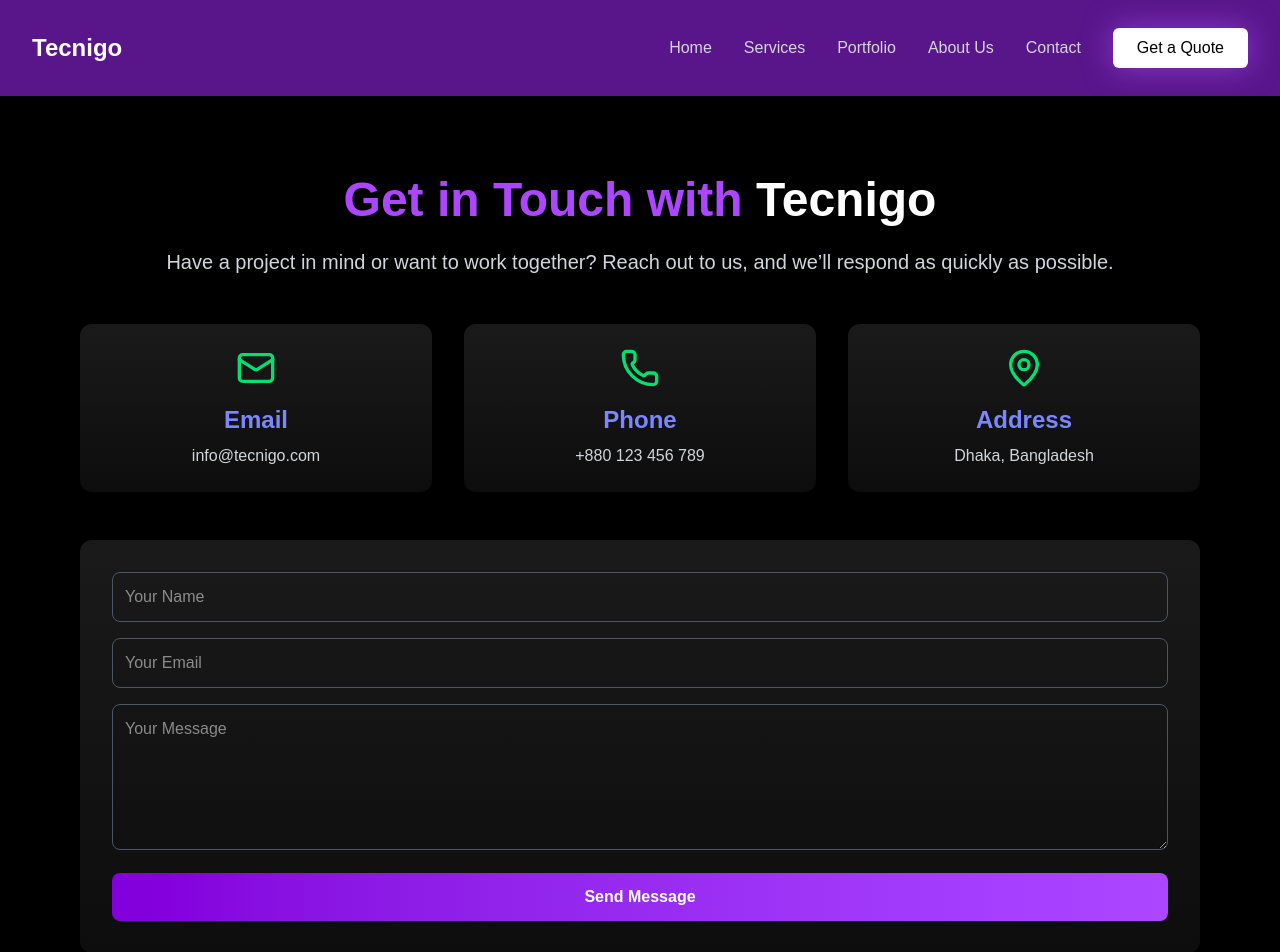
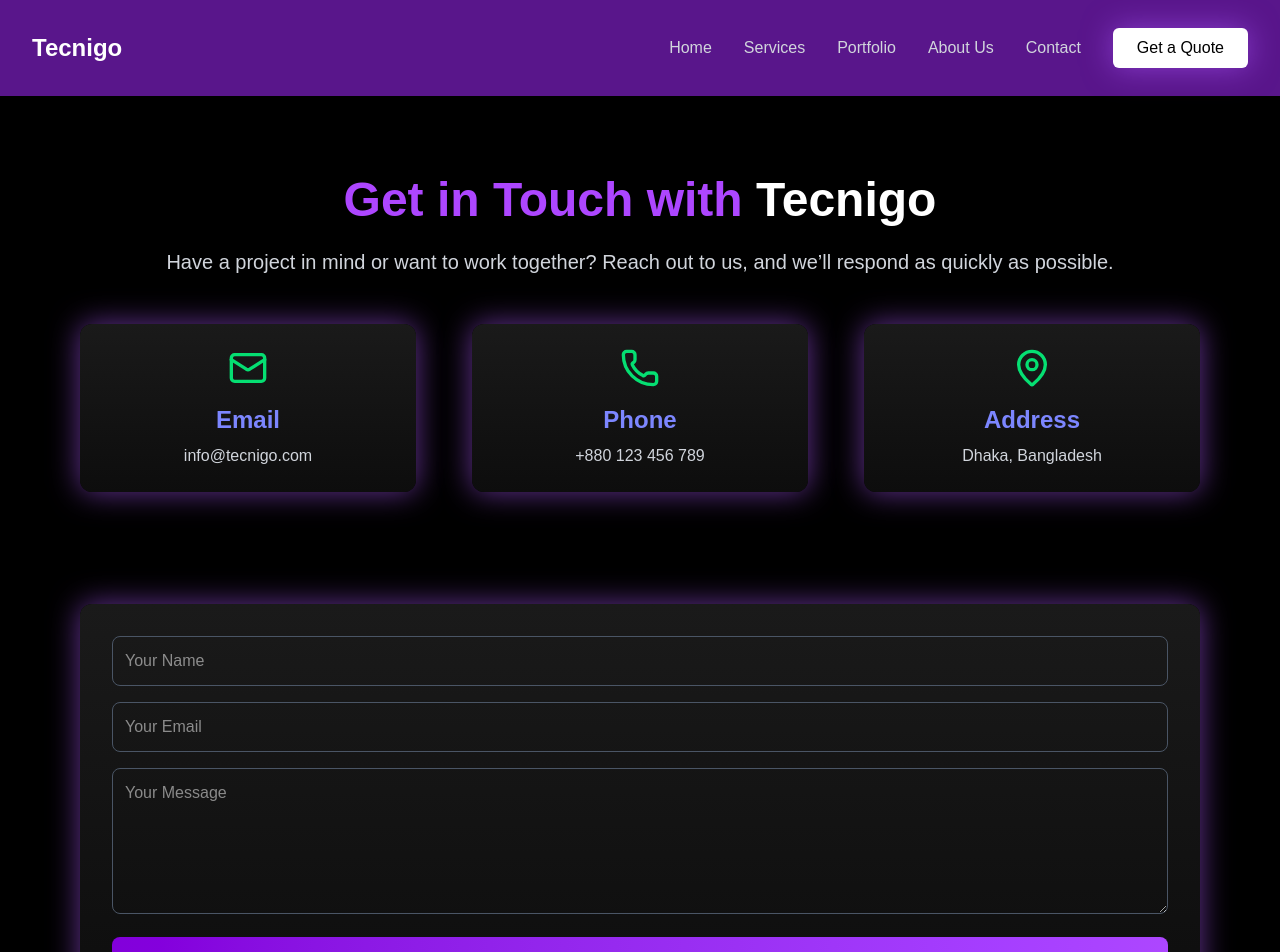
Before and after one commit to iqbalxrr/tecnigo-agency, a Next.js app: page /contact in a window 1280 px wide. Shown: the top 952 px of the page. Built offline with nearby package versions, Linux system fonts and the light colour scheme.

Commit message:
added fix plmcddfc

```diff
--- a/src/app/about/page.jsx
+++ b/src/app/about/page.jsx
@@ -20,20 +20,20 @@ const AboutUs = () => {
         </p>
 
         {/* Our Values */}
-        <div className="grid md:grid-cols-3 gap-8 text-center">
-          <div className="p-6 bg-gradient-to-b from-[#1a1a1a] to-[#0d0d0d] rounded-xl shadow-lg hover:shadow-indigo-500/50 transition-all duration-300">
+        <div className="grid md:grid-cols-3 gap-14 text-center">
+          <div className="p-6 bg-gradient-to-b from-[#1a1a1a] to-[#0d0d0d] rounded-xl border-purple-500 shadow-[0_0_30px_rgba(168,85,247,0.6)] hover:shadow-indigo-500/50 transition-all duration-300">
             <h2 className="text-2xl font-semibold mb-2 text-green-400">Creativity</h2>
             <p className="text-gray-300">
               We design websites that are not just beautiful but also intuitive and engaging.
             </p>
           </div>
-          <div className="p-6 bg-gradient-to-b from-[#1a1a1a] to-[#0d0d0d] rounded-xl shadow-lg hover:shadow-indigo-500/50 transition-all duration-300">
+          <div className="p-6 bg-gradient-to-b from-[#1a1a1a] to-[#0d0d0d] rounded-xl border-purple-500 shadow-[0_0_30px_rgba(168,85,247,0.6)] hover:shadow-indigo-500/50 transition-all duration-300">
             <h2 className="text-2xl font-semibold mb-2 text-green-400">Innovation</h2>
             <p className="text-gray-300">
               We embrace the latest technologies to build modern, scalable, and high-performance web solutions.
             </p>
           </div>
-          <div className="p-6 bg-gradient-to-b from-[#1a1a1a] to-[#0d0d0d] rounded-xl shadow-lg hover:shadow-indigo-500/50 transition-all duration-300">
+          <div className="p-6 bg-gradient-to-b from-[#1a1a1a] to-[#0d0d0d] rounded-xl border-purple-500 shadow-[0_0_30px_rgba(168,85,247,0.6)] hover:shadow-indigo-500/50 transition-all duration-300">
             <h2 className="text-2xl font-semibold mb-2 text-green-400">Reliability</h2>
             <p className="text-gray-300">
               We are committed to delivering projects on time and providing continuous support to our clients.
--- a/src/app/contact/page.jsx
+++ b/src/app/contact/page.jsx
@@ -17,18 +17,18 @@ const ContactSection = () => {
         </p>
 
         {/* Contact Info */}
-        <div className="grid md:grid-cols-3 gap-8 mb-12 text-center">
-          <div className="p-6 bg-gradient-to-b from-[#1a1a1a] to-[#0d0d0d] rounded-xl shadow-lg hover:shadow-indigo-500/50 transition-all duration-300 flex flex-col items-center">
+        <div className="grid md:grid-cols-3 gap-14 mb-12 text-center">
+          <div className="p-6 bg-gradient-to-b from-[#1a1a1a] to-[#0d0d0d] rounded-xl border-purple-500 shadow-[0_0_30px_rgba(168,85,247,0.6)] hover:shadow-indigo-500/50 transition-all duration-300 flex flex-col items-center">
             <Mail className="w-10 h-10 text-green-400 mb-4"/>
             <h3 className="text-2xl font-semibold mb-2 text-indigo-400">Email</h3>
             <p className="text-gray-300">info@tecnigo.com</p>
           </div>
-          <div className="p-6 bg-gradient-to-b from-[#1a1a1a] to-[#0d0d0d] rounded-xl shadow-lg hover:shadow-indigo-500/50 transition-all duration-300 flex flex-col items-center">
+          <div className="p-6 bg-gradient-to-b from-[#1a1a1a] to-[#0d0d0d] rounded-xl border-purple-500 shadow-[0_0_30px_rgba(168,85,247,0.6)] hover:shadow-indigo-500/50 transition-all duration-300 flex flex-col items-center">
             <Phone className="w-10 h-10 text-green-400 mb-4"/>
             <h3 className="text-2xl font-semibold mb-2 text-indigo-400">Phone</h3>
             <p className="text-gray-300">+880 123 456 789</p>
           </div>
-          <div className="p-6 bg-gradient-to-b from-[#1a1a1a] to-[#0d0d0d] rounded-xl shadow-lg hover:shadow-indigo-500/50 transition-all duration-300 flex flex-col items-center">
+          <div className="p-6 bg-gradient-to-b from-[#1a1a1a] to-[#0d0d0d] rounded-xl border-purple-500 shadow-[0_0_30px_rgba(168,85,247,0.6)] hover:shadow-indigo-500/50 transition-all duration-300 flex flex-col items-center">
             <MapPin className="w-10 h-10 text-green-400 mb-4"/>
             <h3 className="text-2xl font-semibold mb-2 text-indigo-400">Address</h3>
             <p className="text-gray-300">Dhaka, Bangladesh</p>
@@ -36,8 +36,8 @@ const ContactSection = () => {
         </div>
 
         {/* Contact Form */}
-        <div className="max-w-7xl mx-auto">
-          <form className="bg-gradient-to-b from-[#1a1a1a] to-[#0d0d0d] p-8 rounded-xl shadow-lg">
+        <div className="max-w-7xl mx-auto pt-16">
+          <form className="bg-gradient-to-b from-[#1a1a1a] to-[#0d0d0d] p-8 rounded-xl border-purple-500 shadow-[0_0_30px_rgba(168,85,247,0.6)] hover:shadow-indigo-500/50 transition-all duration-300">
             <div className="mb-4">
               <input
                 type="text"
```
